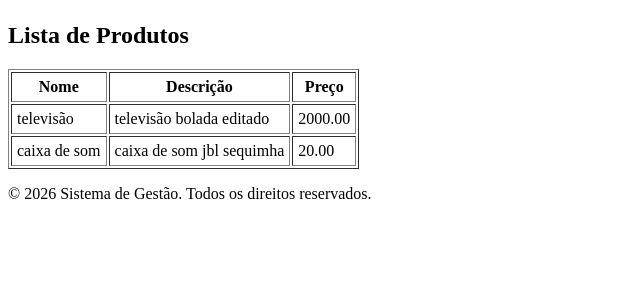
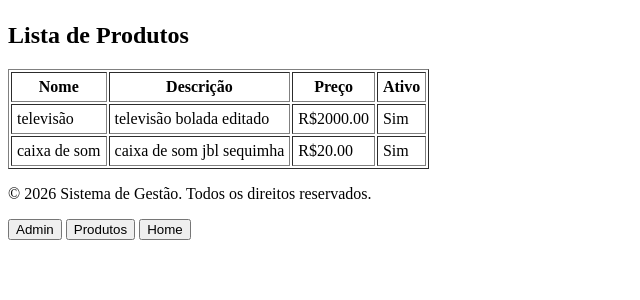
Before and after one commit to GhostIrish/Unpack, a Django app: page /produtos/ in a window 1280 px wide. Shown: the part 58-358 px from the top of the page, without its empty margins (0-640 px from the left). Run offline with Django 5.2, Linux system fonts and the light colour scheme; data comes from the database, SQL or seed files in the repository; both versions use the stored data as it was after the commit; parts of the project's set-up code (start-up, migrations or seed data) failed here and were passed over.

Commit message:
adding navigation button in html +includes

```diff
--- a/core/templates/core/base.html
+++ b/core/templates/core/base.html
@@ -18,3 +18,8 @@
     <footer>
         <p>&copy; 2026 Sistema de Gestão. Todos os direitos reservados.</p>
     </footer>
+</body>
+<button onclick="window.location.href='/admin/'" id="myBtn" title="Go to admin page">Admin</button>
+<button onclick="window.location.href='/produtos/'" id="myBtn" title="View products">Produtos</button>
+<button onclick="window.location.href='/'" id="myBtn" title="Go to home page">Home</button>
+</html>
--- a/produtos/templates/produtos/lista.html
+++ b/produtos/templates/produtos/lista.html
@@ -16,6 +16,7 @@ Lista de Produtos
         <th>Nome</th>
         <th>Descrição</th>
         <th>Preço</th>
+        <th>Ativo</th>
     </tr>
     </thead>
 
@@ -24,7 +25,13 @@ Lista de Produtos
     <tr>
         <td>{{ produto.nome }}</td>
         <td>{{ produto.descricao }}</td>
-        <td>{{ produto.preco }}</td>
+        <td>R${{ produto.preco }}</td>
+        <td>
+            {% if produto.ativo %}
+                Sim
+            {% else %}
+                Não
+            {% endif %}
     </tr>
     {% empty %}
     <tr>
```
Also changed, not shown: core/templates/core/home.html (line endings or trailing spaces), db.sqlite3.
